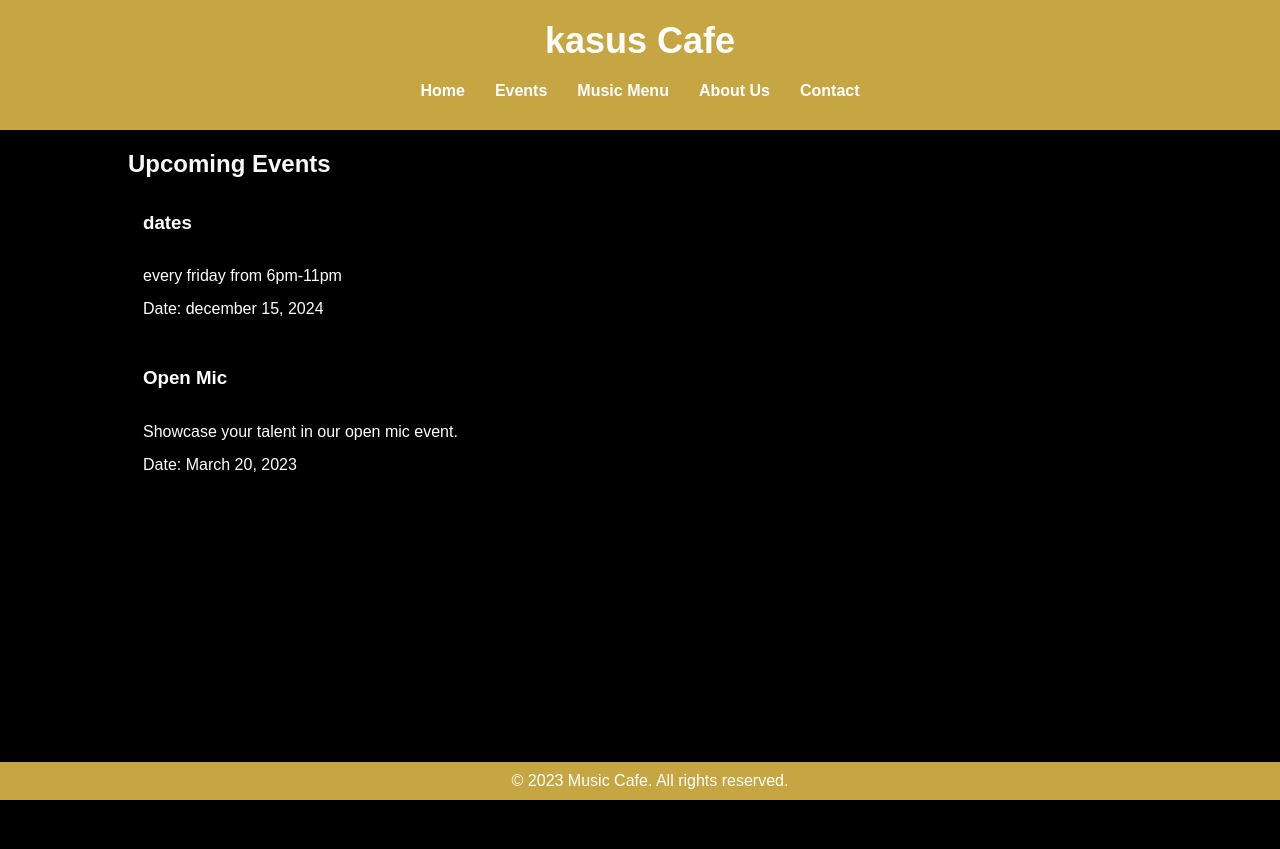
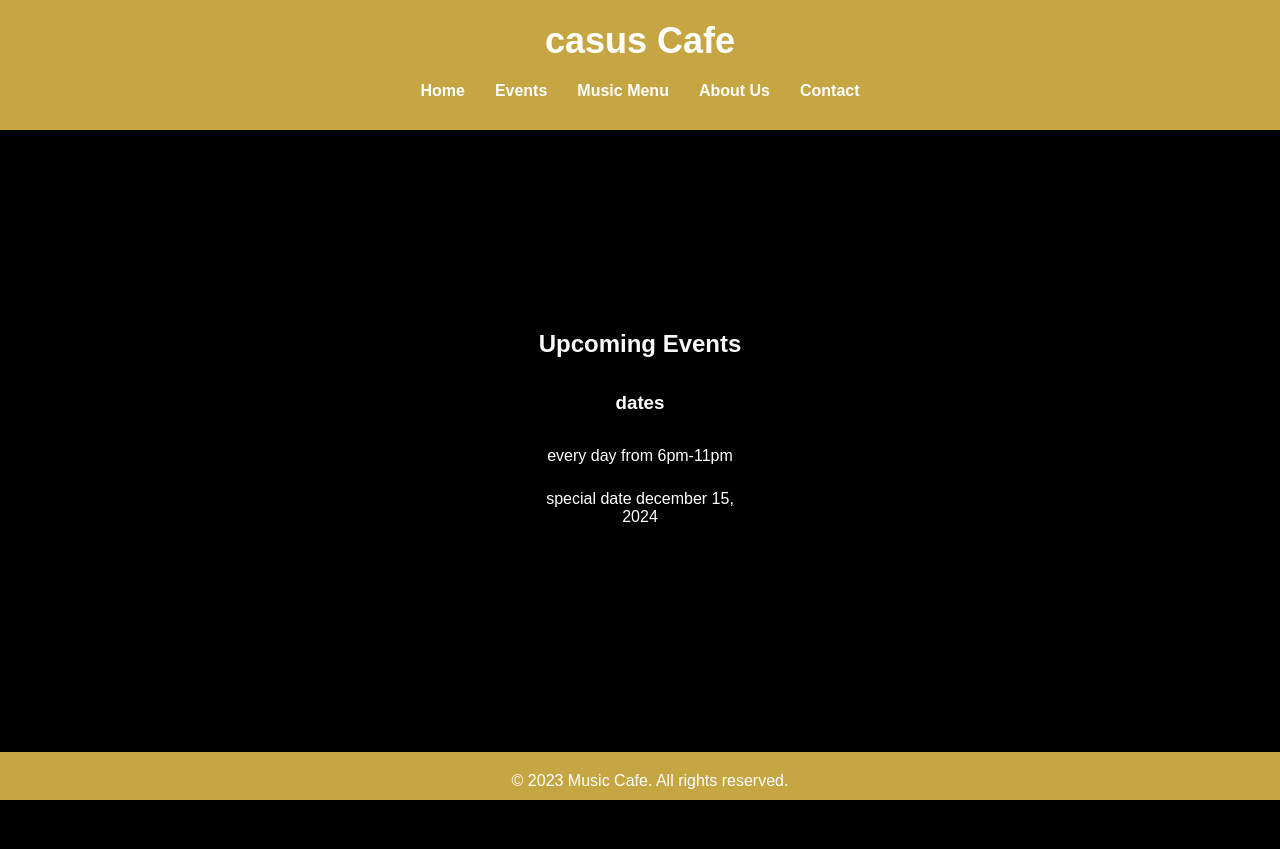
Before and after one commit to BrandonNieuwendam2003/fullstack-project, a PHP site: page /events.html in a window 1280 px wide. Before the commit the page ends 800 px from the top, so only its background shows below. Run offline with PHP 8.4, Linux system fonts and the light colour scheme.

Commit message:
front end

```diff
--- a/HTML/about.html
+++ b/HTML/about.html
@@ -9,7 +9,7 @@
 </head>
 <body>
     <header>
-        <h1>kasus Cafe</h1>
+        <h1>casus Cafe</h1>
         <nav>
             <ul>
                 <li><a href="index.html">Home</a></li>
--- a/HTML/contact.html
+++ b/HTML/contact.html
@@ -9,7 +9,7 @@
 </head>
 <body>
     <header>
-        <h1>kasus Cafe</h1>
+        <h1>casus Cafe</h1>
         <nav>
             <ul>
                 <li><a href="index.html">Home</a></li>
--- a/HTML/events.html
+++ b/HTML/events.html
@@ -9,7 +9,7 @@
 </head>
 <body>
     <header>
-        <h1>kasus Cafe</h1>
+        <h1>casus Cafe</h1>
         <nav>
             <ul>
                 <li><a href="index.html">Home</a></li>
@@ -27,14 +27,14 @@
             <div class="event">
 
                 <h3>dates</h3>
-                <p>every friday from 6pm-11pm</p>
-                <p>Date: december 15, 2024</p>
+                <p>every day from 6pm-11pm</p>
+                <p> special date december 15, 2024</p>
             </div>
             <div class="event">
 
-                <h3>Open Mic</h3>
-                <p>Showcase your talent in our open mic event.</p>
-                <p>Date: March 20, 2023</p>
+                <h3></h3>
+                <p></p>
+                <p></p>
             </div>
         </section>
     </main>
--- a/HTML/index.html
+++ b/HTML/index.html
@@ -9,7 +9,7 @@
 </head>
 <body>
     <header>
-        <h1>kasus Cafe</h1>
+        <h1>casus Cafe</h1>
         <nav>
             <ul>
                 <li><a href="index.html">Home</a></li>
@@ -23,7 +23,7 @@
 
     <main>
         <section>
-            <h2>Welcome to Our Music Cafe, Cafe kasus</h2>
+            <h2>Welcome to Our Music Cafe, Cafe casus</h2>
             <p>Experience the perfect blend of music and delicious treats.</p>
             <a href="events.html" class="btn">Upcoming Events</a>
         </section>
@@ -33,7 +33,7 @@
             <div class="artist">
 
                 <h3>kasus night</h3>
-                <p>Live performance every Friday night.</p>
+                <p>Live performance every night.</p>
             </div>
             <div class="artist">
 
--- a/HTML/menu.html
+++ b/HTML/menu.html
@@ -9,7 +9,7 @@
 </head>
 <body>
     <header>
-        <h1>kasus Cafe</h1>
+        <h1>casus Cafe</h1>
         <nav>
             <ul>
                 <li><a href="index.html">Home</a></li>
--- a/HTML/styles.css
+++ b/HTML/styles.css
@@ -47,12 +47,14 @@
 
 /* Main styles */
 main {
-    width: 80%;
-    margin: 20px auto;
+    width: 20%;
+    margin: 200px auto;
+
 }
 
 section {
     margin-bottom: 30px;
+    text-align: center;
 }
 
 h2 {
@@ -90,6 +92,7 @@
 }
 p {
     color: #fff;
+    margin-top: 10px;
 }
 
 .p1 {
```
